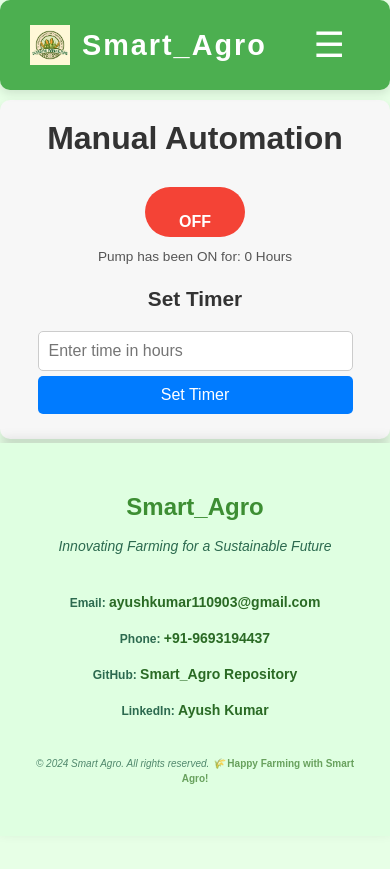
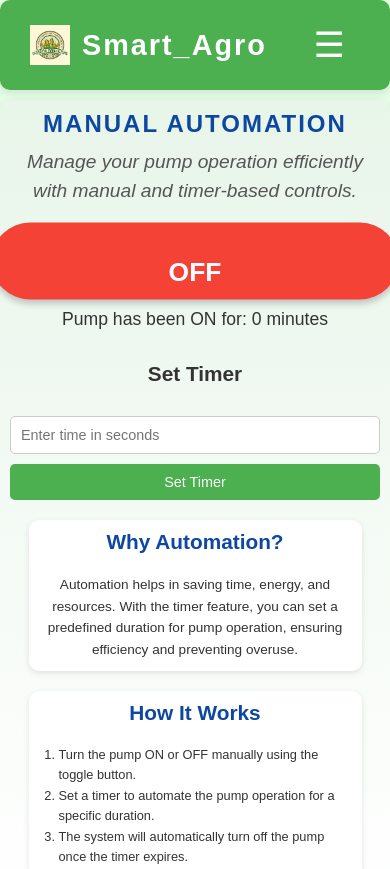
Before and after one commit to ayushchahat/Smart_Agro, a React (Create React App) app in the folder frontend/: page /manual-automation in a window 390 px wide. Shown: the top 869 px of the page. Before the commit the page ends 844 px from the top, so only its background shows below. Built offline with nearby package versions, Linux system fonts and the light colour scheme; no server answers.

Commit message:
Done some styling to manual atomation

```diff
--- a/frontend/src/pages/ManualAutomation.jsx
+++ b/frontend/src/pages/ManualAutomation.jsx
@@ -9,8 +9,9 @@ const socket = io(process.env.REACT_APP_BACKEND_URL || 'http://localhost:5000');
 
 const ManualAutomation = () => {
   const [pumpState, setPumpState] = useState(false); // ON/OFF state
-  const [timer, setTimer] = useState(0); // Timer
+  const [timer, setTimer] = useState(0); // Timer in seconds
   const [setTime, setSetTime] = useState(""); // User-input timer value
+  const [countdown, setCountdown] = useState(null); // Countdown timer for pump
 
   // Fetch initial state on mount
   useEffect(() => {
@@ -24,6 +25,26 @@ const ManualAutomation = () => {
 
     return () => socket.off('update-pump-state');
   }, []);
+
+  // Start/stop the countdown timer when pump state changes
+  useEffect(() => {
+    if (pumpState && timer > 0) {
+      const interval = setInterval(() => {
+        setTimer((prevTimer) => {
+          if (prevTimer <= 1) {
+            clearInterval(interval);
+            socket.emit('update-pump', { isOn: false, timer: 0 });
+            return 0; // Turn off pump when timer reaches 0
+          }
+          return prevTimer - 1; // Countdown every second
+        });
+      }, 1000);
+
+      return () => clearInterval(interval);
+    } else {
+      setTimer(0); // Reset timer if the pump is OFF
+    }
+  }, [pumpState, timer]);
 
   // Handle toggle pump
   const handlePumpToggle = async () => {
@@ -56,6 +77,7 @@ const ManualAutomation = () => {
       <Navbar />
       <div className="manual-automation">
         <h1>Manual Automation</h1>
+        <p className="description">Manage your pump operation efficiently with manual and timer-based controls.</p>
         <div className="pump-control">
           <button
             className={`pump-toggle ${pumpState ? "on" : "off"}`}
@@ -63,17 +85,34 @@ const ManualAutomation = () => {
           >
             {pumpState ? "ON" : "OFF"}
           </button>
-          <p>Pump has been ON for: {pumpState ? `${timer} hours` : "0 Hours"}</p>
+          <p className="pump-status">
+            Pump has been ON for: {pumpState ? `${Math.floor(timer / 60)} minutes` : "0 minutes"}
+          </p>
         </div>
+
         <div className="set-timer">
           <h2>Set Timer</h2>
           <input
             type="number"
-            placeholder="Enter time in hours"
+            placeholder="Enter time in seconds"
             value={setTime}
             onChange={(e) => setSetTime(e.target.value)}
           />
           <button onClick={handleSetTimer}>Set Timer</button>
+        </div>
+
+        <div className="additional-info">
+          <h2>Why Automation?</h2>
+          <p>Automation helps in saving time, energy, and resources. With the timer feature, you can set a predefined duration for pump operation, ensuring efficiency and preventing overuse.</p>
+        </div>
+
+        <div className="how-it-works">
+          <h2>How It Works</h2>
+          <ol>
+            <li>Turn the pump ON or OFF manually using the toggle button.</li>
+            <li>Set a timer to automate the pump operation for a specific duration.</li>
+            <li>The system will automatically turn off the pump once the timer expires.</li>
+          </ol>
         </div>
       </div>
       <Footer />
--- a/frontend/src/styles/ManualAutomation.css
+++ b/frontend/src/styles/ManualAutomation.css
@@ -1,14 +1,28 @@
 .manual-automation {
   text-align: center;
   padding: 20px;
-    background-color: #f7f7f7;
+  background: linear-gradient(to bottom, #e8f5e9, #ffffff);
   border-radius: 10px;
-    box-shadow: 0 4px 8px rgba(0, 0, 0, 0.1);
+  box-shadow: 0 4px 8px rgba(0, 0, 0, 0.2);
+  max-width: 100%;
+  margin: 0 auto;
+  box-sizing: border-box;
 }
 
 h1 {
-    font-size: 2rem;
-    color: #333;
+  font-size: 2.5rem;
+  color: #0d47a1;
+  margin-bottom: 10px;
+  text-transform: uppercase;
+  letter-spacing: 2px;
+}
+
+.description {
+  font-size: 1.2rem;
+  color: #555;
+  margin-bottom: 20px;
+  font-style: italic;
+  padding: 0 10px;
 }
 
 .pump-control {
@@ -17,28 +31,45 @@
 
 .pump-toggle {
   display: inline-block;
-    width: 120px;
-    height: 60px;
-    line-height: 60px;
-    border-radius: 30px;
-    font-size: 1.2rem;
+  width: 100%;
+  max-width: 150px;
+  height: 70px;
+  line-height: 70px;
+  border-radius: 35px;
+  font-size: 1.5rem;
   font-weight: bold;
   cursor: pointer;
   border: none;
   color: white;
-    transition: background-color 0.3s;
+  text-transform: uppercase;
+  transition: all 0.3s ease-in-out;
+  box-shadow: 0 4px 6px rgba(0, 0, 0, 0.2);
+  margin: 0 auto;
 }
 
 .pump-toggle.on {
   background-color: #4caf50;
+  transform: scale(1.1);
 }
 
 .pump-toggle.off {
   background-color: #f44336;
+  transform: scale(1.1);
+}
+
+.pump-toggle:hover {
+  opacity: 0.8;
+}
+
+.pump-status {
+  font-size: 1.1rem;
+  color: #333;
+  margin-top: 10px;
 }
 
 .set-timer {
-    margin-top: 20px;
+  margin-top: 30px;
+  text-align: center;
 }
 
 .set-timer input {
@@ -47,35 +78,120 @@
   border-radius: 5px;
   border: 1px solid #ccc;
   margin-right: 10px;
+  transition: border 0.3s ease-in-out;
+  width: 100%;
+  max-width: 250px;
+  margin-bottom: 10px;
 }
 
-  .set-timer button {
-    padding: 10px 20px;
+.set-timer input {
+  padding: 10px;
   font-size: 1rem;
-    color: white;
-    background-color: #007bff;
-    border: none;
   border-radius: 5px;
-    cursor: pointer;
-    transition: background-color 0.3s;
+  border: 1px solid #ccc;
+  margin-right: 10px;
+  width: 100%;
+  max-width: 250px;
 }
 
 .set-timer button:hover {
   background-color: #0056b3;
+  transform: scale(1);
+}
+
+.set-timer button:hover {
+  background-color: #0056b3;
+  transform: scale(1.05);
+}
+
+.additional-info,
+.how-it-works {
+  background-color: #fff;
+  margin: 20px auto;
+  padding: 20px;
+  border-radius: 10px;
+  box-shadow: 0 2px 6px rgba(0, 0, 0, 0.1);
+  max-width: 90%;
+  text-align: left;
+  transform: translateY(10px);
+  opacity: 0;
+  animation: fadeIn 1s forwards;
+}
+
+.additional-info h2,
+.how-it-works h2 {
+  color: #0d47a1;
+}
+
+.additional-info p,
+.how-it-works ol {
+  color: #333;
+  line-height: 1.6;
+}
+
+.how-it-works ol {
+  margin-left: 20px;
+}
+
+@keyframes fadeIn {
+  from {
+    transform: translateY(10px);
+    opacity: 0;
+  }
+  to {
+    transform: translateY(0);
+    opacity: 1;
+  }
 }
 
 @media (max-width: 768px) {
+  .manual-automation {
+    padding: 15px;
+  }
+
+  h1 {
+    font-size: 2rem;
+  }
+
   .pump-toggle {
-      width: 100px;
-      height: 50px;
-      line-height: 50px;
-      font-size: 1rem;
+    width: 100%;
+    max-width: 100%;
+  }
+
+  .set-timer input {
+    width: 100%;
+    max-width: 100%;
+  }
+
+  .set-timer button {
+    width: 100%;
+    max-width: 100%;
+  }
+
+  .additional-info,
+  .how-it-works {
+    padding: 15px;
+    font-size: 0.9rem;
+  }
+}
+
+@media (max-width: 480px) {
+  h1 {
+    font-size: 1.5rem;
   }
 
   .set-timer input,
   .set-timer button {
-      width: 90%;
-      margin: 5px auto;
-      display: block;
+    font-size: 0.9rem;
+  }
+
+  .manual-automation {
+    padding: 10px;
+  }
+
+  .additional-info,
+  .how-it-works {
+    padding: 10px;
+    font-size: 0.8rem;
   }
 }
```
Lines whose indentation alone changed are shown as unchanged.
